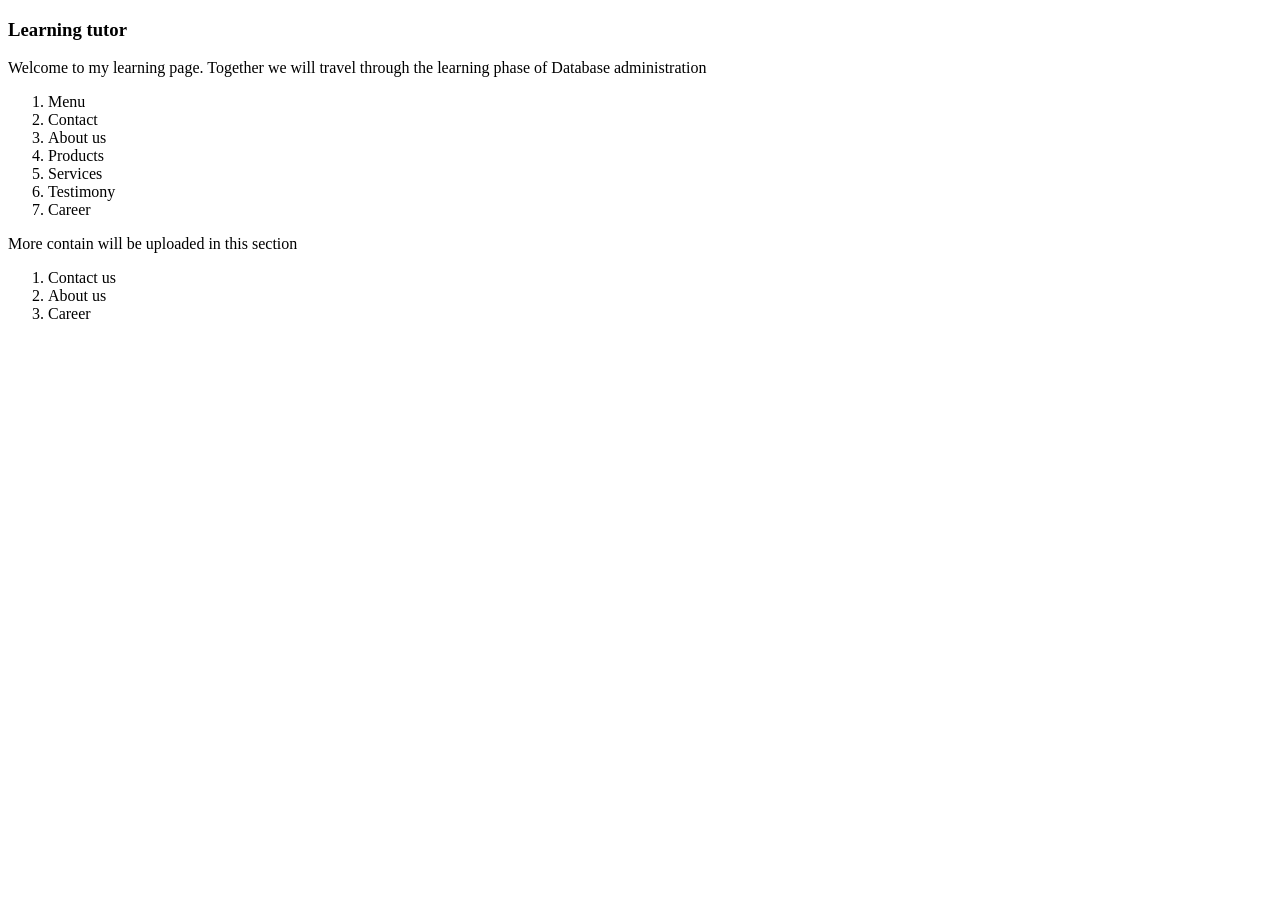
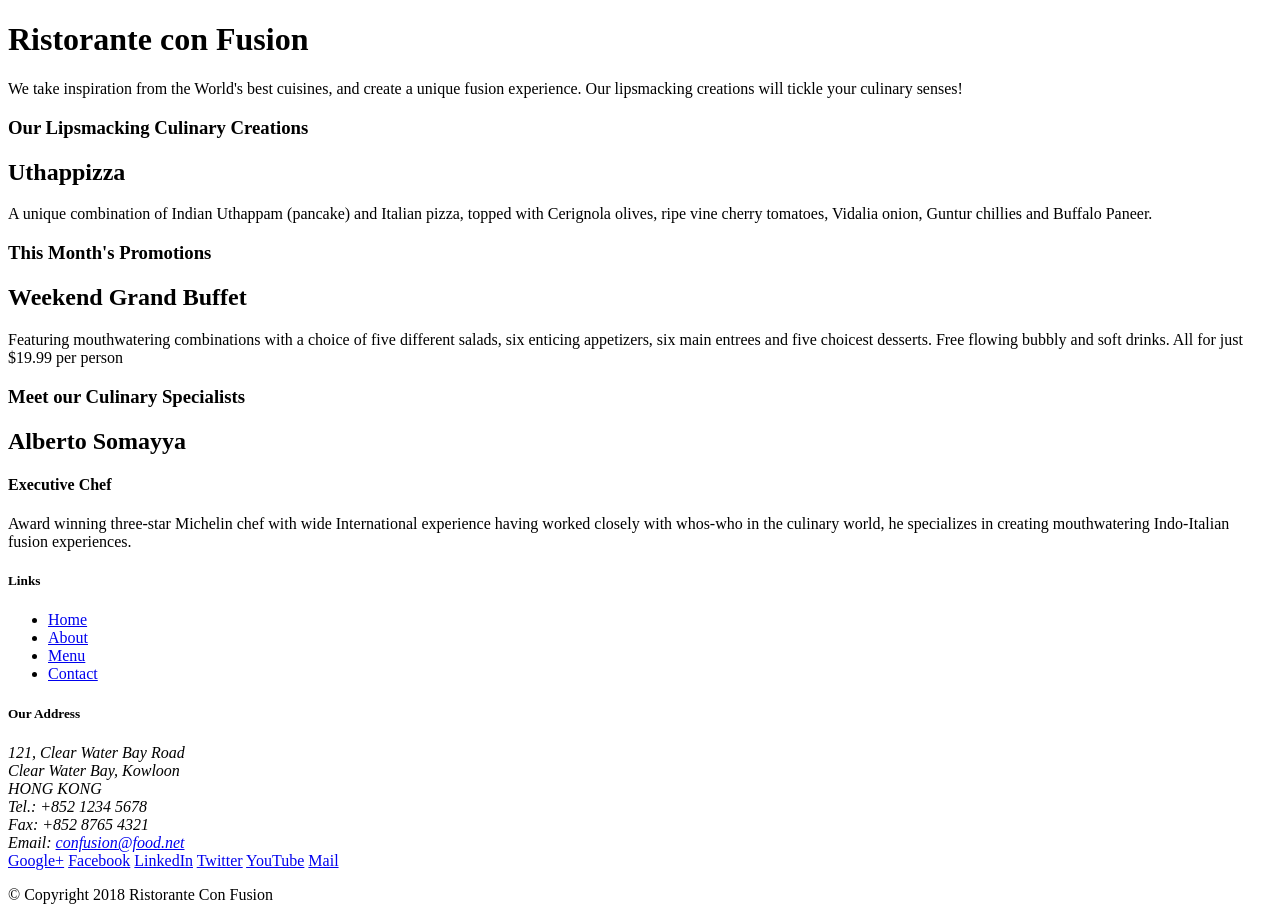
Before and after one commit to wilfru/coursera_course_wilfru, a website: page index.html in a window 1280 px wide. Before the commit the page ends 800 px from the top, so only its background shows below. Drawn offline with Linux system fonts and the light colour scheme.

Commit message:
Added modified content into index.html from assignment page and include .gitignore exception

```diff
--- a/index.html
+++ b/index.html
@@ -1,47 +1,101 @@
 <!DOCTYPE html>
-<html>
+<html lang="en">
+
+<head>
+    <title>Ristorante Con Fusion</title>
+</head>
+
+<body>
+
     <header>
-        <h3>Learning tutor</h3>
+        <div>
+            <div>
+                <div>
+                    <h1>Ristorante con Fusion</h1>
+                    <p>We take inspiration from the World's best cuisines, and create a unique fusion experience. Our lipsmacking creations will tickle your culinary senses!</p>
+                </div>
+                <div>
+                </div>
+            </div>
+        </div>
     </header>
-    <head>
-        Welcome to my learning page. Together we will travel through the learning phase of Database administration
 
-    </head>
-    <body>
-        <nav>
-            <ol>
-                <li>
-                    Menu <li>
-                        Contact <li>
-                            About us <li>
-                                Products <li>
-                                    Services <li>
-                                        Testimony <li>
-                                            Career
-                                        </li>
-                                    </li>
-                                </li>
-                            </li>
-                        </li>
-                    </li>
-                </li>
-            </ol>
-        </nav>
-<p>
-    More contain will be uploaded in this section
-</p>
-    </body>
+    <div>
+        <div>
+            <div>
+                <h3>Our Lipsmacking Culinary Creations</h3>
+            </div>
+            <div>
+                <h2>Uthappizza</h2>
+                <p>A unique combination of Indian Uthappam (pancake) and Italian pizza, topped with Cerignola olives, ripe vine cherry tomatoes, Vidalia onion, Guntur chillies and Buffalo Paneer.</p>
+            </div>
+        </div>
+
+
+        <div>
+            <div>
+                <h3>This Month's Promotions</h3>
+            </div>
+            <div>
+                <h2>Weekend Grand Buffet</h2>
+                <p>Featuring mouthwatering combinations with a choice of five different salads, six enticing appetizers, six main entrees and five choicest desserts. Free flowing bubbly and soft drinks. All for just $19.99 per person </p>
+            </div>
+        </div>
+
+        <div>
+            <div>
+                <h3>Meet our Culinary Specialists</h3>
+            </div>
+            <div>
+                <h2>Alberto Somayya</h2>
+                <h4>Executive Chef</h4>
+                <p>Award winning three-star Michelin chef with wide International experience having worked closely with whos-who in the culinary world, he specializes in creating mouthwatering Indo-Italian fusion experiences. </p>
+            </div>
+        </div>
+    </div>
+
     <footer>
-        <ol>
-            <li>
-                Contact us
-                <li>
-                    About us
-                    <li>
-                        Career
-                    </li>
-                </li>
-            </li>
-        </ol>
+        <div>
+            <div>
+                <div>
+                    <h5>Links</h5>
+                    <ul>
+                        <li><a href="#">Home</a></li>
+                        <li><a href="#">About</a></li>
+                        <li><a href="#">Menu</a></li>
+                        <li><a href="#">Contact</a></li>
+                    </ul>
+                </div>
+                <div>
+                    <h5>Our Address</h5>
+                    <address>
+		              121, Clear Water Bay Road<br>
+		              Clear Water Bay, Kowloon<br>
+		              HONG KONG<br>
+		              Tel.: +852 1234 5678<br>
+		              Fax: +852 8765 4321<br>
+		              Email: <a href="mailto:confusion@food.net">confusion@food.net</a>
+		           </address>
+                </div>
+                <div>
+                    <div>
+                        <a href="http://google.com/+">Google+</a>
+                        <a href="http://www.facebook.com/profile.php?id=">Facebook</a>
+                        <a href="http://www.linkedin.com/in/">LinkedIn</a>
+                        <a href="http://twitter.com/">Twitter</a>
+                        <a href="http://youtube.com/">YouTube</a>
+                        <a href="mailto:">Mail</a>
+                    </div>
+                </div>
+           </div>
+           <div>
+                <div>
+                    <p>© Copyright 2018 Ristorante Con Fusion</p>
+                </div>
+           </div>
+        </div>
     </footer>
+
+</body>
+
 </html>
```
Also changed, not shown: 1 other file.
